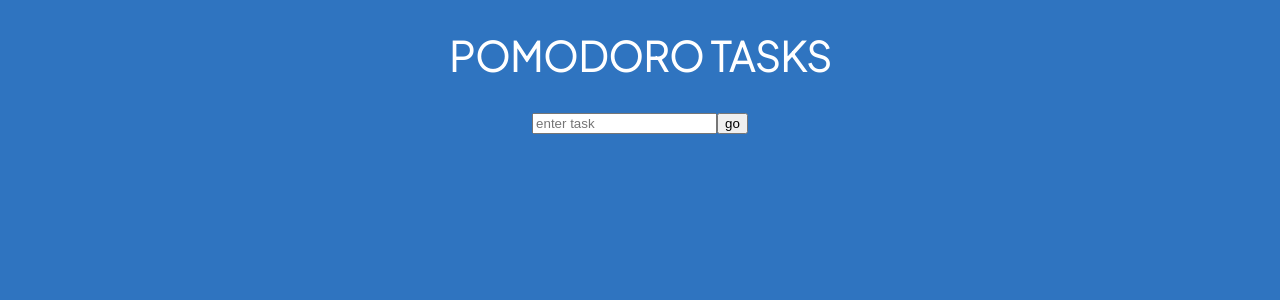
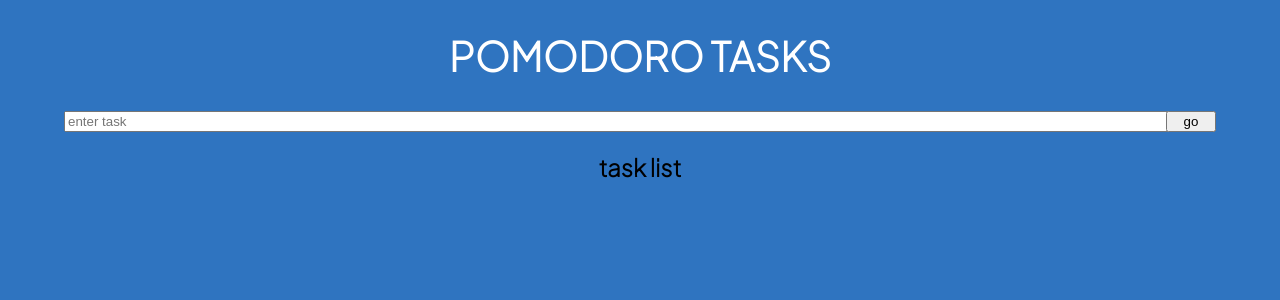
Before and after one commit to Fluffy-Lion/React-TypeScript-Pomodoro, a React (Create React App) app: page / in a window 1280 px wide. Shown: the top 300 px of the page. Built offline with nearby package versions, Linux system fonts and the light colour scheme.

Commit message:
render list items and remove

```diff
--- a/src/App.css
+++ b/src/App.css
@@ -25,3 +25,19 @@
       font-size: 35px;
     }
   }
+  .input {
+    display: flex;
+    width: 90%;
+    align-items: center;
+    /* relative because we will make the button absolute */
+    position: relative;
+  }
+  .input-element{
+    width: 100%;
+  }
+  .input-button{
+    /* position it inside parent */
+    position: absolute;
+    width: 50px;
+    right: 0px;
+  }
--- a/src/App.tsx
+++ b/src/App.tsx
@@ -1,11 +1,30 @@
+import React, { useState } from 'react';
 import './App.css';
+import TaskList from './Components/TaskList';
 import UserInput from './Components/UserInput';
+import { Todo } from './model';
 // Giving App the type of a Function Component
 const App: React.FC = () => {
+  const [todo, setTodo] = useState<string>("")
+  // using the interface of todo, which has types
+  // has to match those types when adding to this array
+  const [list, setList] = useState<Todo[]>([])
+
+
+  const handleAdd = (e: React.FormEvent): void => {
+    e.preventDefault()
+    if(todo){
+      // giving id, todo doesnt need key value as its same name (todo: todo)
+      // giving isDone a value of false
+      setList([...list, { id: Date.now(),todo, isDone: false }])
+      setTodo("")
+    }
+  }
   return (
     <div className='App'>
       <h1 className='heading'>pomodoro tasks</h1>
-      <UserInput />
+      <UserInput todo={todo} setTodo={setTodo} handleAdd={handleAdd} />
+      <TaskList list={list} setList={setList}/>
     </div>
   )
 }
--- /dev/null
+++ b/src/Components/TaskList.tsx
@@ -0,0 +1,29 @@
+import React from 'react'
+import { Todo } from '../model'
+interface Props{
+    // list is an array of the type Todos (in model)
+    list: Todo[]
+    setList: React.Dispatch<React.SetStateAction<Todo[]>>
+}
+
+const TaskList = ({list, setList}: Props): JSX.Element =>  {
+    const handleRemove = (i: number) => {
+        let arr = [...list]
+        arr.splice(i, 1)
+        setList(arr)
+    }
+    return (
+        <div>
+            <h2>task list</h2>
+            {list.map((item, index) => {
+                return(
+                    <div key={item.id}>
+                        <h3>{item.todo}</h3>
+                        <button onClick={() => handleRemove(index)}>remove</button>
+                    </div>
+                )
+            })}
+        </div>
+    )
+}
+export default TaskList
--- a/src/Components/UserInput.tsx
+++ b/src/Components/UserInput.tsx
@@ -1,8 +1,29 @@
-const UserInput = () => {
+import React, { useRef } from 'react'
+import '../App.css'
+// made interface to set the types
+// ensuring that todo is a string and setTodo is
+// the react returned function to update
+interface Props {
+    todo: string,
+    setTodo: React.Dispatch<React.SetStateAction<string>>,
+    handleAdd: (e: React.FormEvent) => void
+}
+const UserInput = ({ todo, setTodo, handleAdd }: Props): JSX.Element => {
+    const inputRef = useRef<HTMLInputElement>(null)
     return (
-        <form>
-            <input type="input" placeholder="enter task" />
-            <button>go</button>
+        <form onSubmit={(e) => {
+            handleAdd(e)
+            inputRef.current?.blur()
+        }} className='input'>
+            <input
+            ref={inputRef}
+                type="input"
+                placeholder="enter task"
+                className='input-element'
+                onChange={(e) => setTodo(e.target.value)}
+                value={todo}
+            />
+            <button className='input-button' type='submit'>go</button>
         </form>
     )
 }
--- /dev/null
+++ b/src/model.ts
@@ -0,0 +1,5 @@
+export interface Todo{
+    id: number;
+    todo: string;
+    isDone: boolean
+}
```
